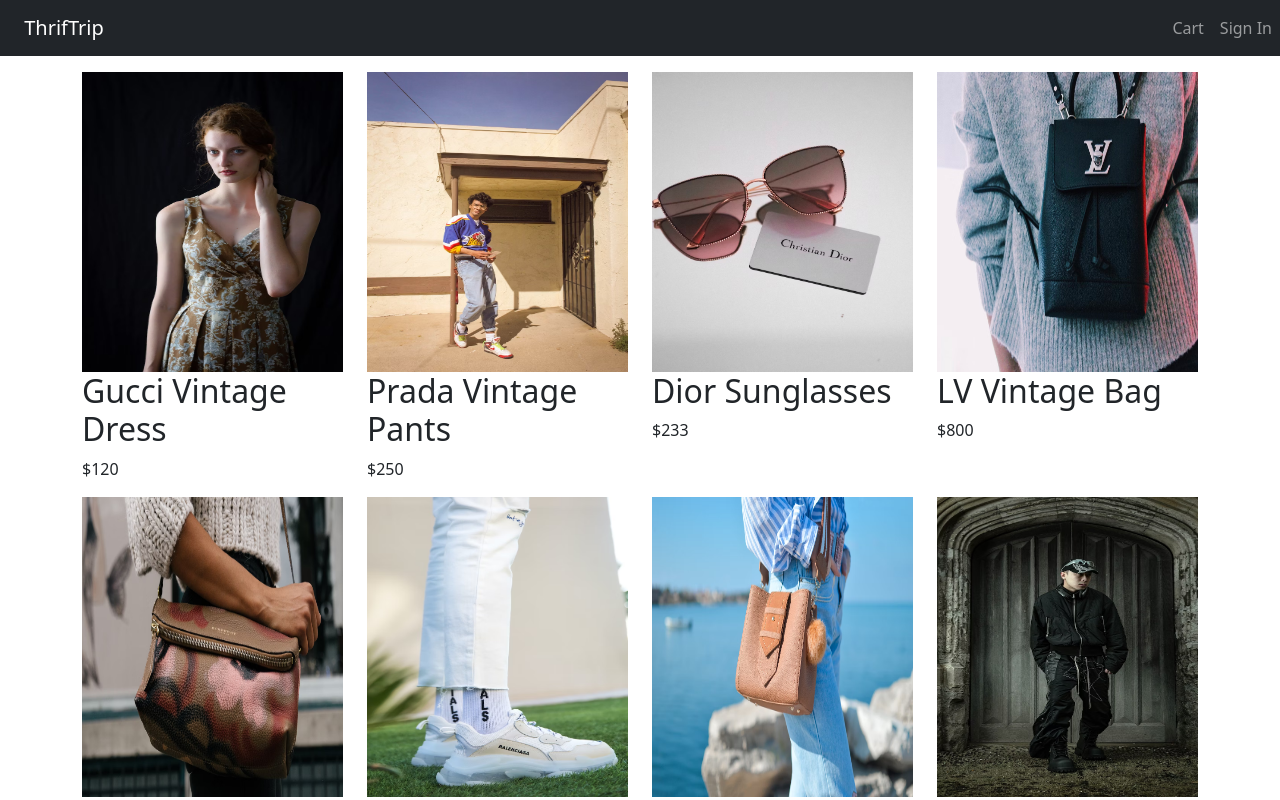
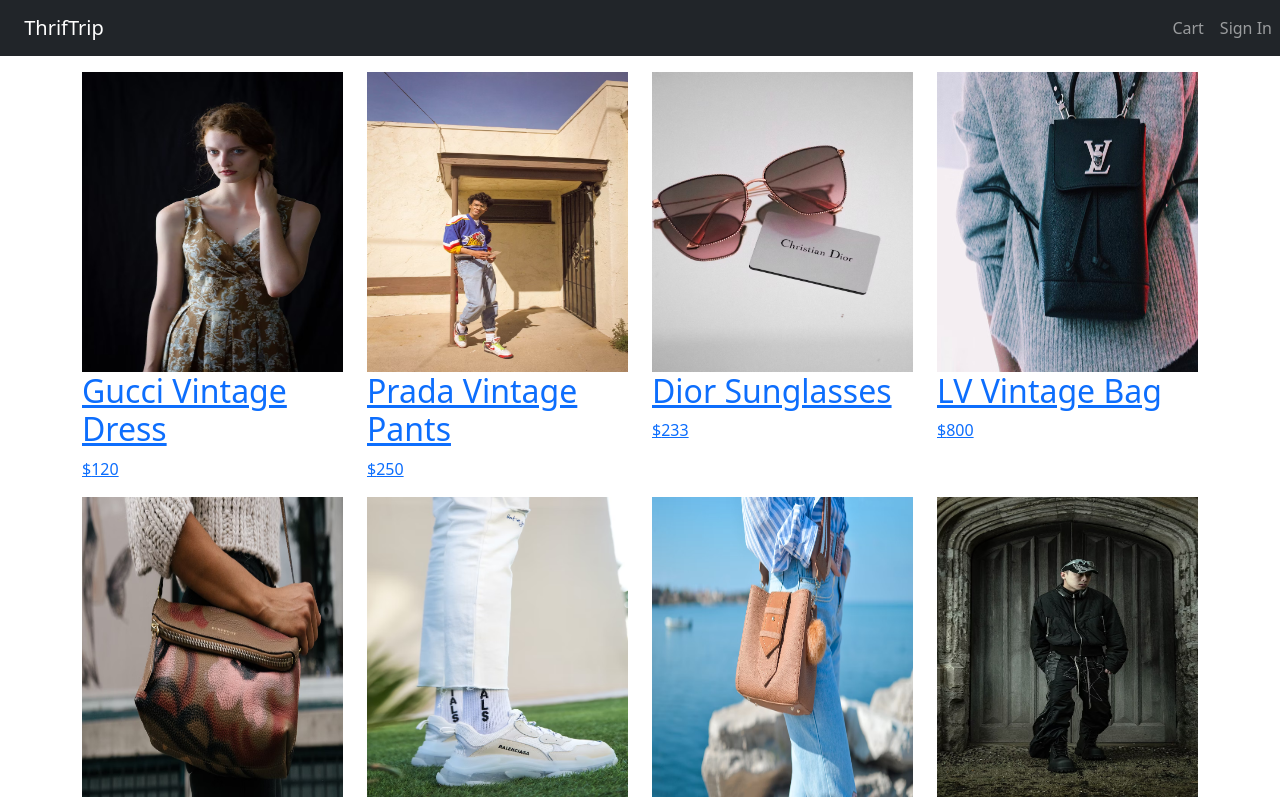
Before and after one commit to deaeba/TY-THRIFTRIP, a React (Vite) app in the folder frontend/: page / in a window 1280 px wide. Shown: the top 800 px of the page. Built offline with nearby package versions, Linux system fonts and the light colour scheme.

Commit message:
Add-Page-Routing

```diff
--- a/frontend/package.json
+++ b/frontend/package.json
@@ -13,7 +13,8 @@
     "bootstrap": "^5.2.3",
     "react": "^18.2.0",
     "react-bootstrap": "^2.7.4",
-    "react-dom": "^18.2.0"
+    "react-dom": "18.2.0",
+    "react-router-dom": "6.11.2"
   },
   "devDependencies": {
     "@types/react": "^18.0.28",
--- a/frontend/src/App.tsx
+++ b/frontend/src/App.tsx
@@ -1,5 +1,5 @@
 import { Col, Container, Nav, Navbar, Row } from "react-bootstrap";
-import { sampleProducts } from "./data";
+import { Outlet } from "react-router-dom";
 
 function App() {
   return (
@@ -21,19 +21,7 @@
       </header>
       <main>
         <Container className="mt-3">
-          <Row>
-            {sampleProducts.map((product) => (
-              <Col key={product.slug} sm={6} md={4} lg={3}>
-                <img
-                  src={product.image}
-                  alt={product.name}
-                  className="product-image"
-                />
-                <h2>{product.name}</h2>
-                <p>${product.price}</p>
-              </Col>
-            ))}
-          </Row>
+          <Outlet />
         </Container>
       </main>
       <footer>
--- a/frontend/src/main.tsx
+++ b/frontend/src/main.tsx
@@ -1,11 +1,30 @@
 import React from "react";
 import ReactDOM from "react-dom/client";
+import {
+  createBrowserRouter,
+  createRoutesFromElements,
+  Route,
+  RouterProvider,
+} from "react-router-dom";
 import "bootstrap/dist/css/bootstrap.min.css";
 import App from "./App";
 import "./index.css";
+import HomePage from "./pages/HomePage";
+import ProductPage from "./pages/ProductPage";
+
+const router = createBrowserRouter(
+  createRoutesFromElements(
+    <Route path="/" element={<App />}>
+      <Route index={true} element={<HomePage />} />
+      <Route path="product/:slug" element={<ProductPage />} />
+      {/* <Route path="dashboard" element={<Dashboard />} /> */}
+      {/* ... etc. */}
+    </Route>
+  )
+);
 
 ReactDOM.createRoot(document.getElementById("root") as HTMLElement).render(
   <React.StrictMode>
-    <App />
+    <RouterProvider router={router} />
   </React.StrictMode>
 );
--- /dev/null
+++ b/frontend/src/pages/HomePage.tsx
@@ -0,0 +1,23 @@
+import { Col, Row } from "react-bootstrap";
+import { Link } from "react-router-dom";
+import { sampleProducts } from "../data";
+
+export default function HomePage() {
+  return (
+    <Row>
+      {sampleProducts.map((product) => (
+        <Col key={product.slug} sm={6} md={4} lg={3}>
+          <Link to={"/product/" + product.slug}>
+            <img
+              src={product.image}
+              alt={product.name}
+              className="product-image"
+            />
+            <h2>{product.name}</h2>
+            <p>${product.price}</p>
+          </Link>
+        </Col>
+      ))}
+    </Row>
+  );
+}
--- /dev/null
+++ b/frontend/src/pages/ProductPage.tsx
@@ -0,0 +1,5 @@
+import React from "react";
+
+export default function ProductPage() {
+  return <div>Product Page</div>;
+}
```
Also changed, not shown: 1 other file (tests, documents, lock files or other folders).
